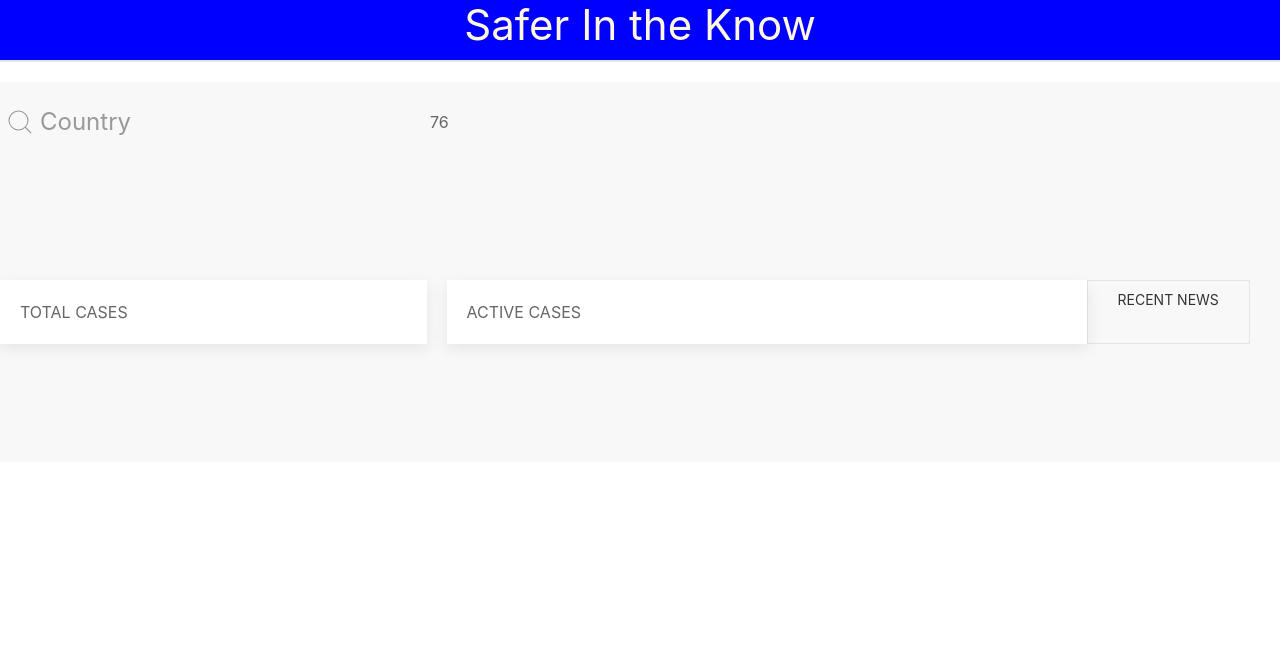
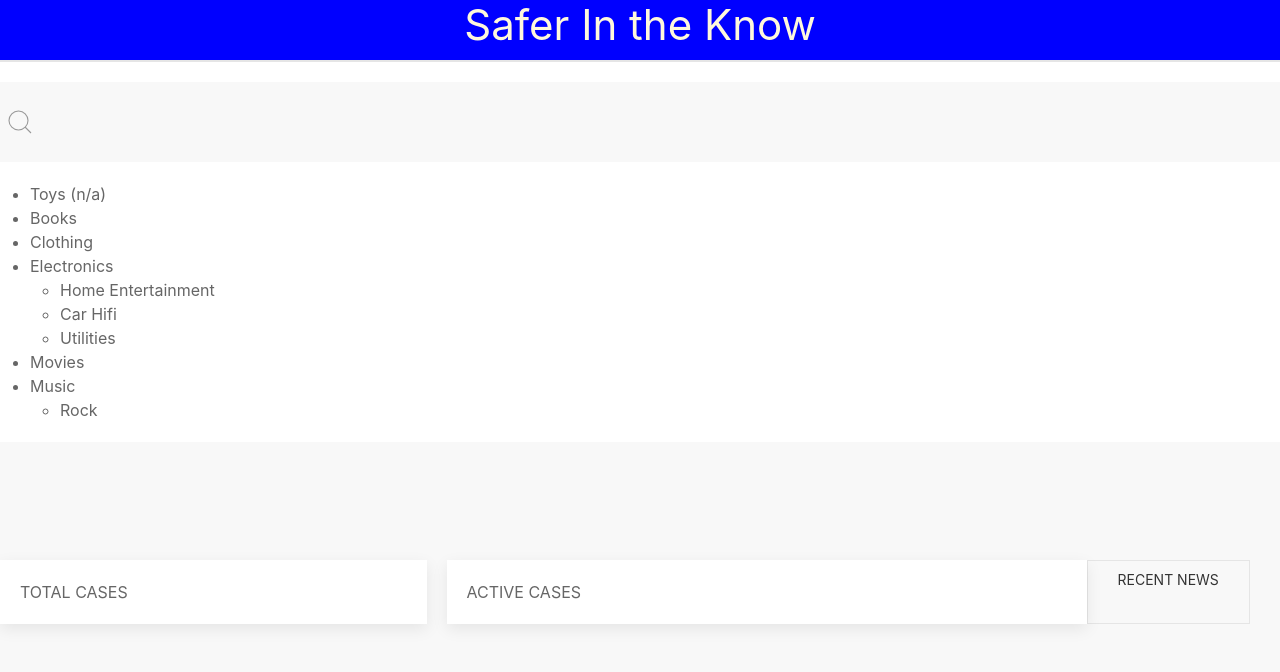
Before and after one commit to Nishyo-coder/Project-One-Pandemic-Travel, a plain HTML site: page index.html in a window 1280 px wide. Drawn offline with nearby package versions, Linux system fonts and the light colour scheme; some icons are missing.

Commit message:
updates to menu

```diff
--- a/index.html
+++ b/index.html
@@ -8,9 +8,7 @@
     <!-- https://cdn.jsdelivr.net/npm/uikit@3.6.19/dist/css/uikit.min.css -->
    <!-- UIkit CSS -->
 <link rel="stylesheet" href="https://cdn.jsdelivr.net/npm/uikit@3.6.19/dist/css/uikit.min.css" />
-<link rel="stylesheet" type="text/css" href="https://cdnjs.cloudflare.com/ajax/libs/weather-icons/2.0.12/css/weather-icons.min.css">
     <link rel="stylesheet" type="text/css" href="https://stackpath.bootstrapcdn.com/font-awesome/4.7.0/css/font-awesome.min.css">
-    <link rel="stylesheet" href="style.css">
 
     <title>Covid Safety</title>
 
@@ -18,23 +16,34 @@
 <body>
     <h1 class="uk-heading-divider">Safer In the Know</h1>
 
-    <nav class="uk-navbar-container" uk-navbar>
+    <nav class="uk-navbar-container"uk-navbar>
         <div class="uk-navbar-left">
 
             <div class="uk-navbar-item">
                 <form class="uk-search uk-search-navbar">
-                    <span uk-search-icon></span>
-                    <input id="submitBtn" class="uk-search-input" type="search" placeholder="Country">
+                    <span><button uk-search-icon="Country"></button></span>
+                    <input id="input" class="uk-search-input" type="search">
                 </form>
-            </div>
-            <div class="container">
-                <div class="row">
-                      <div id="temperature" class="text-center col-6">76
-                        <i id="icon-desc" class="wi wi-day-sunny text-center"></i>
-                      </div>
+    </nav>
 
-        </div>
-    </nav>
+    <ul id="menu">
+        <li class="ui-state-disabled"><div>Toys (n/a)</div></li>
+        <li><div>Books</div></li>
+        <li><div>Clothing</div></li>
+        <li><div>Electronics</div>
+          <ul>
+            <li class="ui-state-disabled"><div>Home Entertainment</div></li>
+            <li><div>Car Hifi</div></li>
+            <li><div>Utilities</div></li>
+          </ul>
+        </li>
+        <li><div>Movies</div></li>
+        <li><div>Music</div>
+          <ul>
+            <li><div>Rock</div>
+          </ul>
+        </li>
+      </ul>
 
     <div class="uk-flex uk-flex-wrap uk-flex-wrap-around uk-background-muted uk-height-medium text-center">
         <div class="uk-width-1-3 uk-card uk-card-default uk-card-body uk-card-small">TOTAL CASES</div>
@@ -55,5 +64,7 @@
 <!-- Appear to the Right in a container: name total cases //active //cases //tested //recovered deaths -->
 <script src="https://cdn.jsdelivr.net/npm/uikit@3.6.19/dist/js/uikit.min.js"></script>
 <script src="https://cdn.jsdelivr.net/npm/uikit@3.6.19/dist/js/uikit-icons.min.js"></script>
+<script src="https://code.jquery.com/jquery-3.5.1.min.js"></script>
+<link rel="stylesheet" href="style.css">
 </body>
 </html>
```
